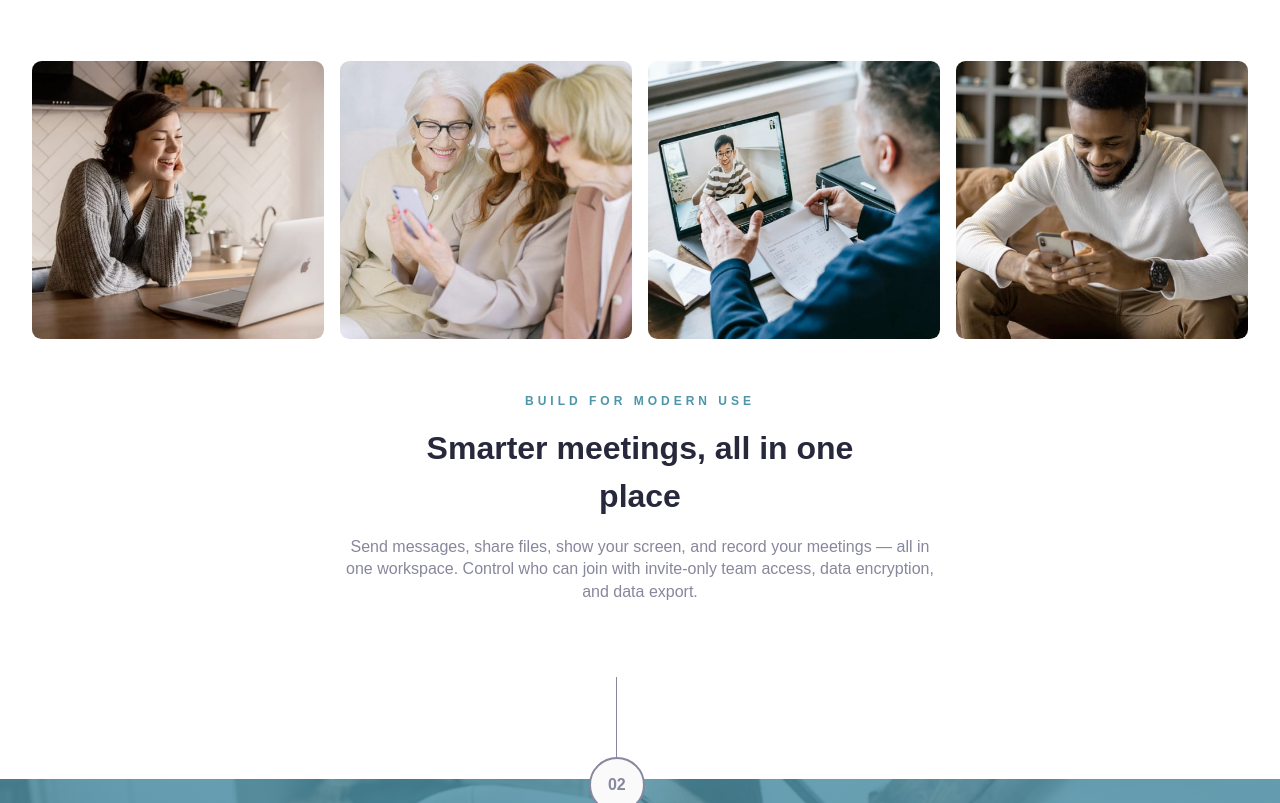
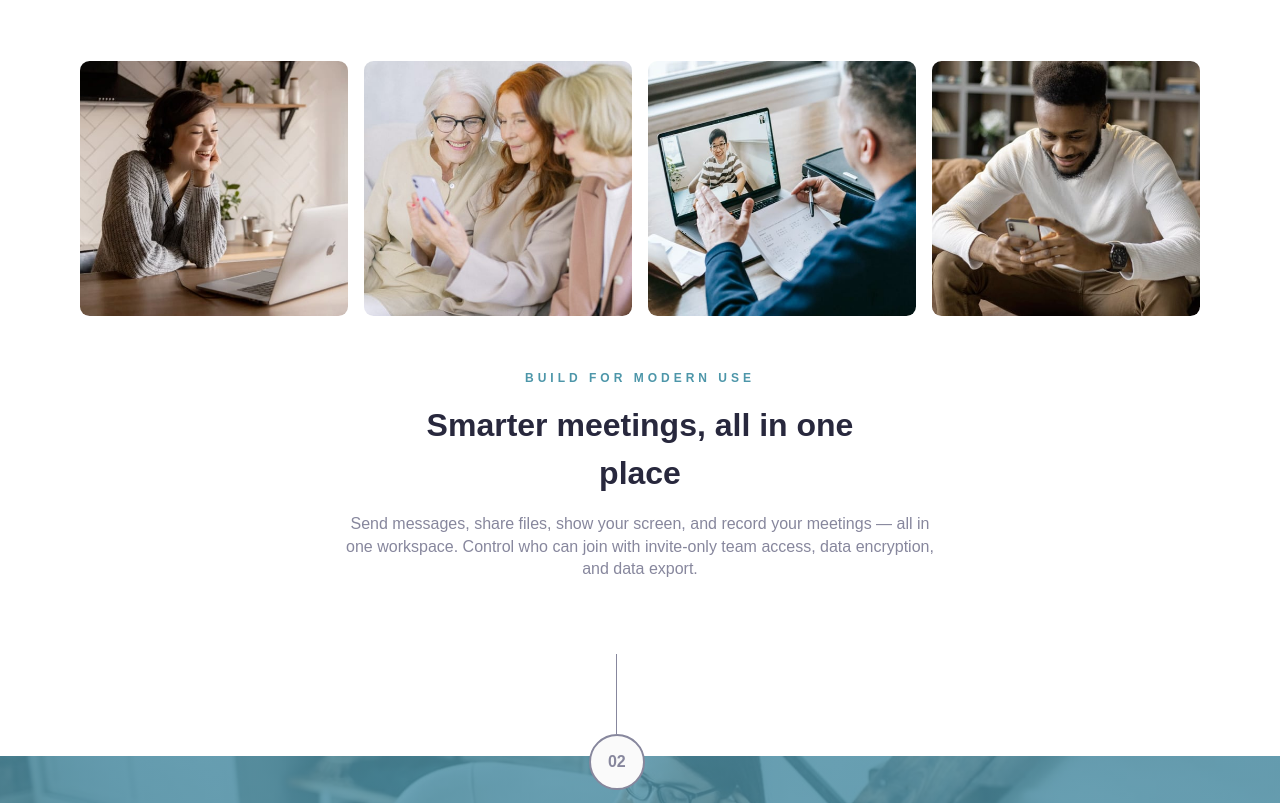
Before and after one commit to mikewil245/meet-landing-page, a plain HTML site: page index.html in a window 1280 px wide. Shown: the part 664-1467 px from the top of the page. Drawn offline with nearby package versions, Linux system fonts and the light colour scheme; a script that the page names is missing.

Commit message:
minor fixes

```diff
--- a/scss/styles.scss
+++ b/scss/styles.scss
@@ -167,6 +167,7 @@ button {
     background-position: center;
     background-repeat: no-repeat;
     background-size: cover;
+    height: 100%;
     position: relative;
     margin-top: 11rem;
     padding-top: 5.75rem;
@@ -300,6 +301,13 @@ button {
   .container {
     .main-content {
       margin-top: 4rem;
+      padding: 0 5rem;
+      .grid-container {
+        gap: 1rem;
+      }
+      img {
+        width: 100%;
+      }
     }
   }
   .hero-content {
```
Also changed, not shown: css/styles.css, 1 other file.
